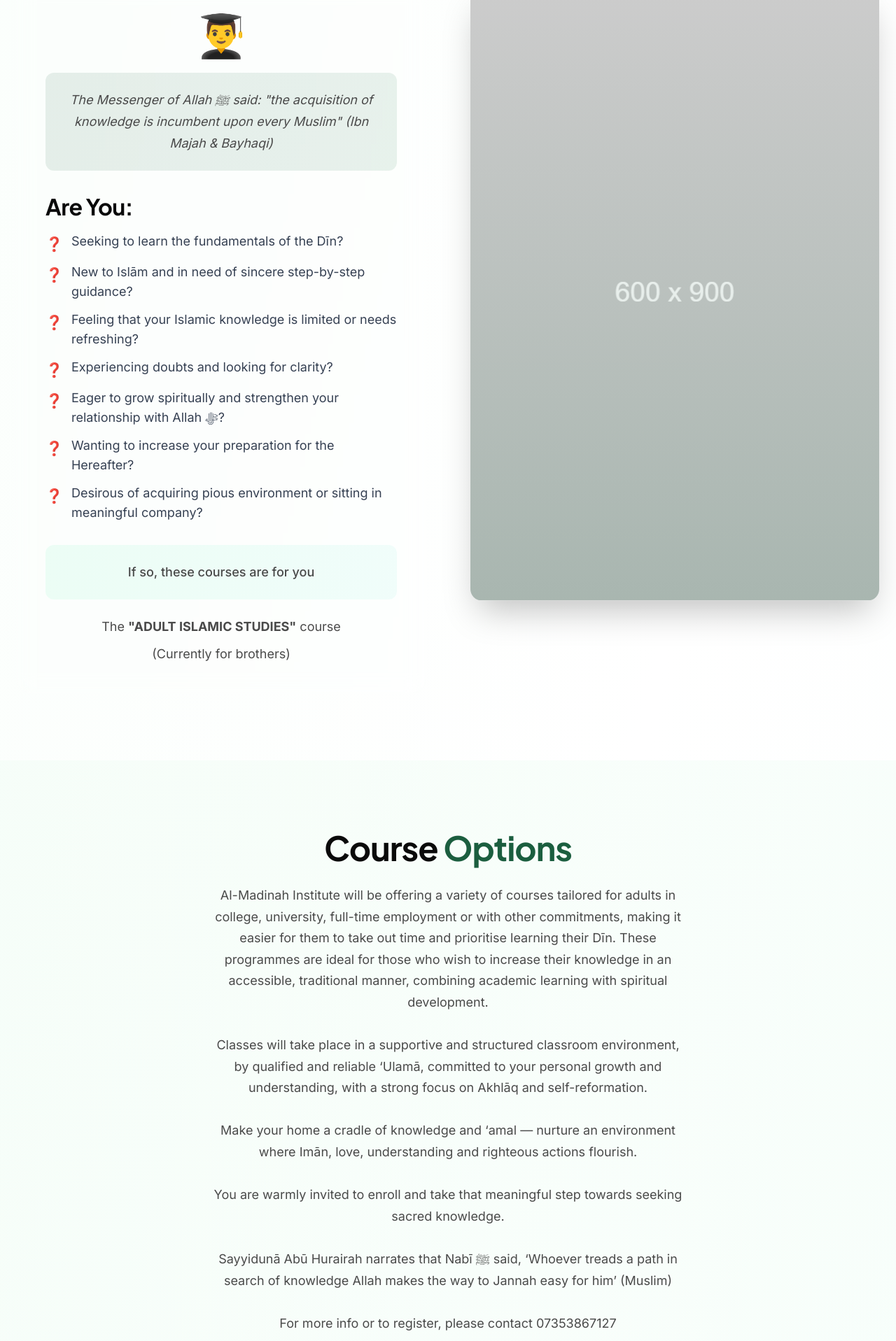
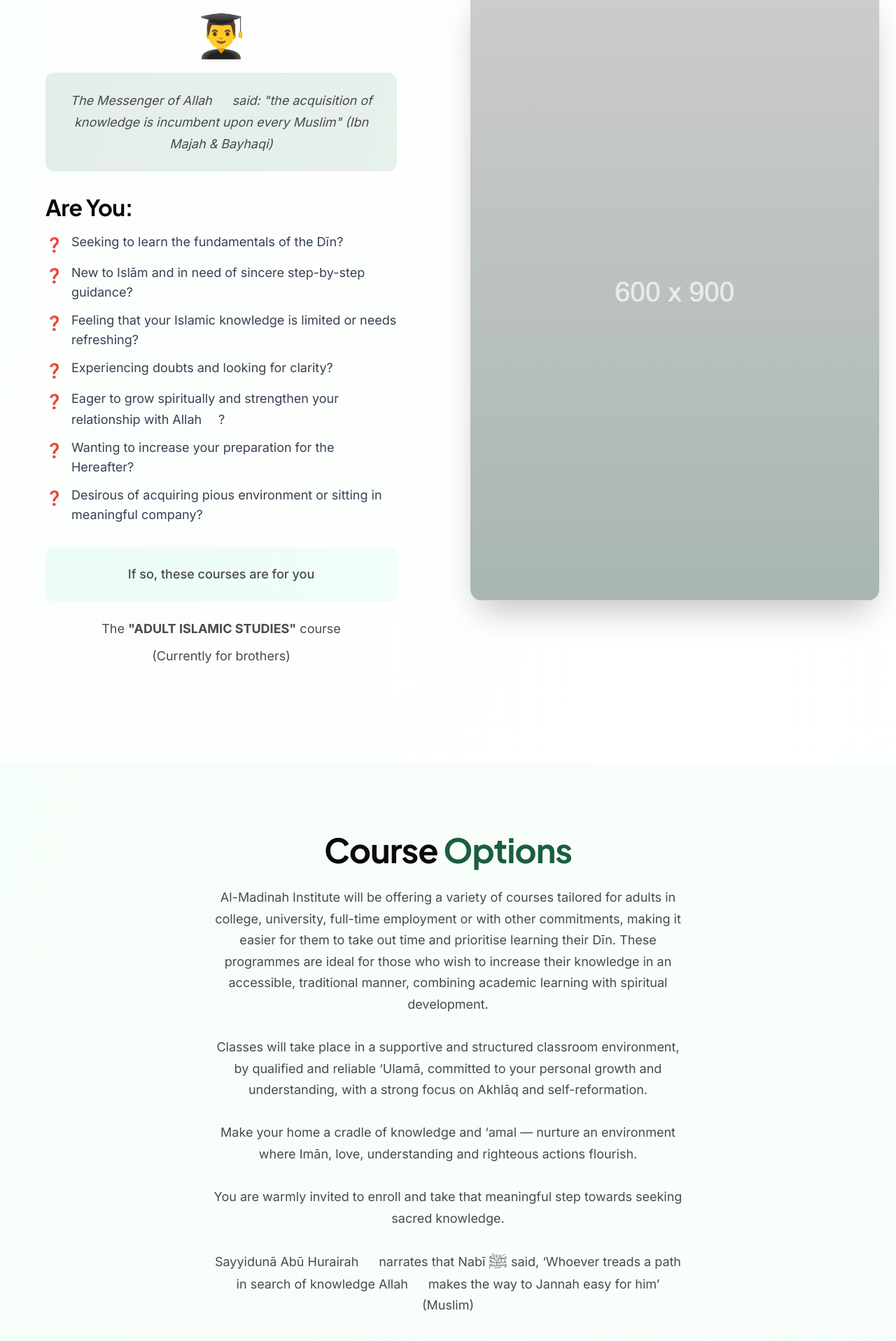
Before and after one commit to HxS-Dev/al-madinah, a Next.js app: page /adult-islamic-studies in a window 1280 px wide. Shown: the part 540-2457 px from the top of the page at 70% size. Built offline with nearby package versions, Linux system fonts and the light colour scheme; a web font is replaced by a local one.

Commit message:
Adding ligatures across the board

```diff
--- a/app/(pages)/about-institute/page.tsx
+++ b/app/(pages)/about-institute/page.tsx
@@ -3,6 +3,7 @@ import SubscribeSection from '@/app/components/SubscribeSection';
 import AboutAims from '../../components/AboutAims';
 import { motion } from 'framer-motion';
 import type { Metadata } from "next";
+import { RA, SAW, TAWJ, SWT } from '@/app/components/IslamicLigatures';
 
 const AboutAia = () => {
   const milestones = [
@@ -274,7 +275,7 @@ const AboutAia = () => {
           >
             <h3 className="text-2xl font-bold text-gray-900 mb-6">Our Prayer</h3>
             <p className='text-lg text-gray-700 leading-relaxed italic'>
-              "We hope and pray that, with the assistance of Allāh Taʿālā, we can continue to sow the seeds—nurturing future generations who will be a source of goodness for us all."
+              "We hope and pray that, with the assistance of Allāh <SWT />, we can continue to sow the seeds—nurturing future generations who will be a source of goodness for us all."
             </p>
           </motion.div>
         </div>
--- a/app/(pages)/adult-islamic-studies/page.tsx
+++ b/app/(pages)/adult-islamic-studies/page.tsx
@@ -6,6 +6,7 @@ import type { Metadata } from "next";
 import SubscribeSection from '@/app/components/SubscribeSection';
 import { GlassCard, FloatingCard } from '@/app/components/GlassCard';
 import { FadeInUp, SlideInLeft, SlideInRight, FloatingElement } from '@/app/components/AnimationUtils';
+import { RA, SAW, TAWJ, SWT } from '@/app/components/IslamicLigatures';
 
 const AdultStudiesPage = () => {
   const courses = [
@@ -101,7 +102,7 @@ const AdultStudiesPage = () => {
                 {/* Hadith Quote */}
                 <div className="bg-gradient-to-r from-[#1b5e3f]/10 to-[#237a4f]/10 p-6 rounded-xl mb-8">
                   <p className='text-base lg:text-lg text-gray-700 leading-relaxed italic text-center'>
-                    The Messenger of Allah ﷺ said: "the acquisition of knowledge is incumbent upon every Muslim" (Ibn Majah & Bayhaqi)
+                    The Messenger of Allah <SWT /> said: "the acquisition of knowledge is incumbent upon every Muslim" (Ibn Majah & Bayhaqi)
                   </p>
                 </div>
 
@@ -127,7 +128,7 @@ const AdultStudiesPage = () => {
                     </li>
                     <li className="flex items-start gap-3">
                       <span className="text-[#1b5e3f] text-xl mt-1">❓</span>
-                      <span className="text-base lg:text-lg text-gray-700">Eager to grow spiritually and strengthen your relationship with Allah ﷻ?</span>
+                      <span className="text-base lg:text-lg text-gray-700">Eager to grow spiritually and strengthen your relationship with Allah <SWT />?</span>
                     </li>
                     <li className="flex items-start gap-3">
                       <span className="text-[#1b5e3f] text-xl mt-1">❓</span>
@@ -191,7 +192,7 @@ const AdultStudiesPage = () => {
                 <br /><br />
                 You are warmly invited to enroll and take that meaningful step towards seeking sacred knowledge.
                 <br /><br />
-                Sayyidunā Abū Hurairah narrates that Nabī ﷺ said, ‘Whoever treads a path in search of knowledge Allah makes the way to Jannah easy for him’ (Muslim)
+                Sayyidunā Abū Hurairah <RA /> narrates that Nabī <SAW /> said, ‘Whoever treads a path in search of knowledge Allah <SWT /> makes the way to Jannah easy for him’ (Muslim)
                 <br /><br />
                 For more info or to register, please contact 07353867127
               </p>
--- a/app/(pages)/hajj-umrah/page.tsx
+++ b/app/(pages)/hajj-umrah/page.tsx
@@ -6,6 +6,7 @@ import type { Metadata } from "next";
 import SubscribeSection from '@/app/components/SubscribeSection';
 import { GlassCard, FloatingCard } from '@/app/components/GlassCard';
 import { FadeInUp, SlideInLeft, SlideInRight, FloatingElement } from '@/app/components/AnimationUtils';
+import { RA, SAW, TAWJ, SWT } from '@/app/components/IslamicLigatures';
 
 const hajjImages = [
   '/images/Hajj-3.jpg',
@@ -105,7 +106,7 @@ const HajjUmrahPage = () => {
                 <div className="w-24 h-1 bg-gradient-to-r from-[#1b5e3f] to-[#237a4f] rounded-full"></div>
               </div>
               <p className="text-lg text-gray-600 max-w-3xl mx-auto">
-              <em>‘And as a right of Allah, it is obligatory upon the people to perform Hajj of the House - whoever has the ability to manage (his) way to it’<br /></em>(3:97)
+              <em>‘And as a right of Allah <SWT />, it is obligatory upon the people to perform Hajj of the House - whoever has the ability to manage (his) way to it’<br /></em>(3:97)
               </p>
             </div>
           </FadeInUp>
--- a/app/(pages)/madrasah-al-madinah/page.tsx
+++ b/app/(pages)/madrasah-al-madinah/page.tsx
@@ -7,11 +7,12 @@ import type { Metadata } from "next";
 import SubscribeSection from '@/app/components/SubscribeSection';
 import { GlassCard, FloatingCard } from '@/app/components/GlassCard';
 import { FadeInUp, SlideInLeft, SlideInRight, FloatingElement } from '@/app/components/AnimationUtils';
+import { RA, SAW, TAWJ, SWT } from '@/app/components/IslamicLigatures';
 
 const MadrasahPage = () => {
   const subjects = [
     { icon: "📖", title: "Qur'an Recitation", description: "Proper pronunciation and Tajweed" },
-    { icon: "🤲", title: "Prayer (Salah)", description: "Establishing connection with Allah" },
+    { icon: "🤲", title: "Prayer (Salah)", description: "Establishing connection with Allah " + <SWT /> },
     { icon: "💫", title: "Aqidah", description: "Integral Islamic beliefs" },
     { icon: "📚", title: "Seerah", description: "Islamic history and prophetic traditions" },
     { icon: "⚖️", title: "Fiqh", description: "Islamic jurisprudence and rulings" },
--- a/app/components/AdmissionsClient.tsx
+++ b/app/components/AdmissionsClient.tsx
@@ -4,6 +4,7 @@ import Link from 'next/link';
 import { motion } from 'framer-motion';
 import { GlassCard } from '@/app/components/GlassCard';
 import { FadeInUp, SlideInLeft, SlideInRight } from '@/app/components/AnimationUtils';
+import { SAW } from './IslamicLigatures';
 
 const AdmissionsClient = () => {
   const handleSmsClick = () => {
@@ -91,7 +92,7 @@ const AdmissionsClient = () => {
     {
       icon: "👨‍👩‍👧‍👦",
       title: "Character Development",
-      description: "Encouraging our students to become living examples of the sublime Islamic teachings of Nabī ﷺ"
+        description: (<>Encouraging our students to become living examples of the sublime Islamic teachings of Nabī <SAW /></>)
     },
     {
       icon: "📚",
```
